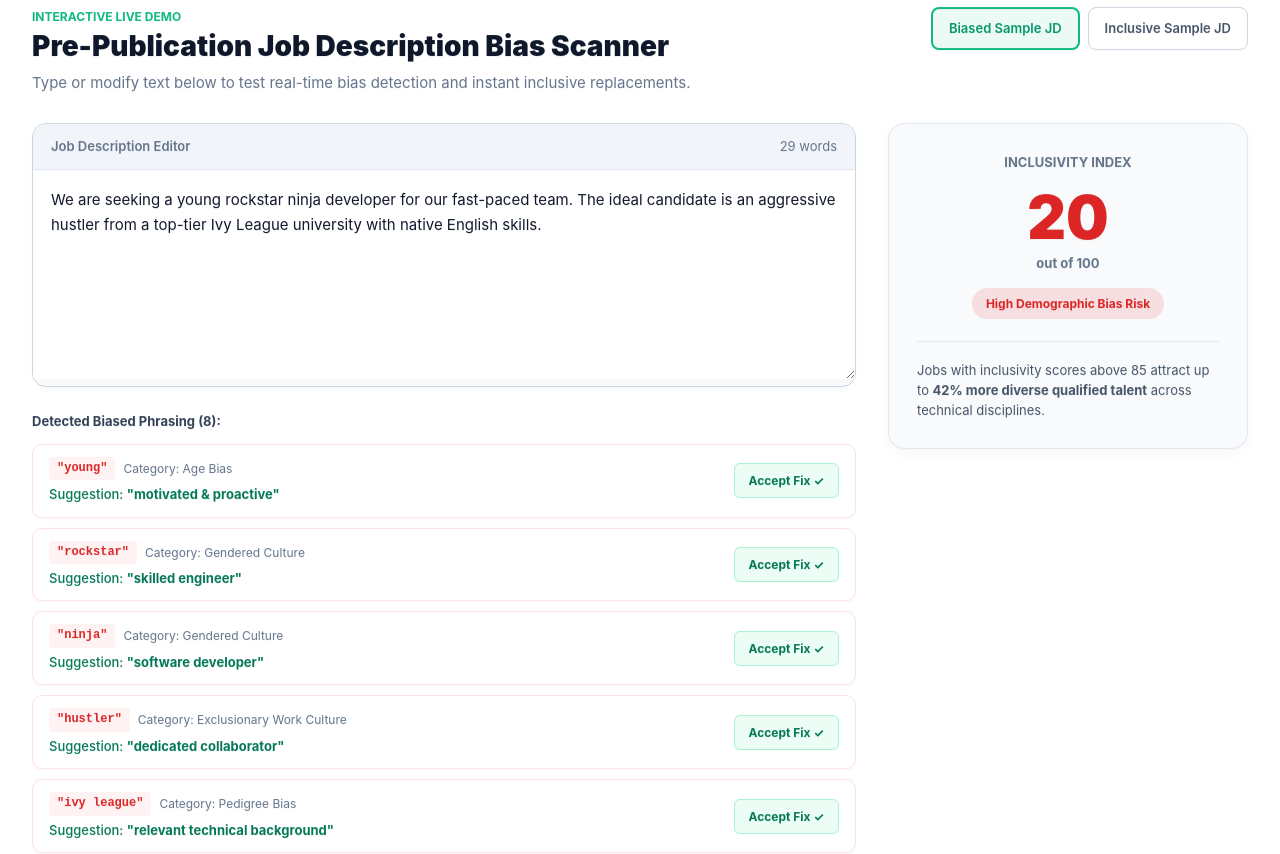
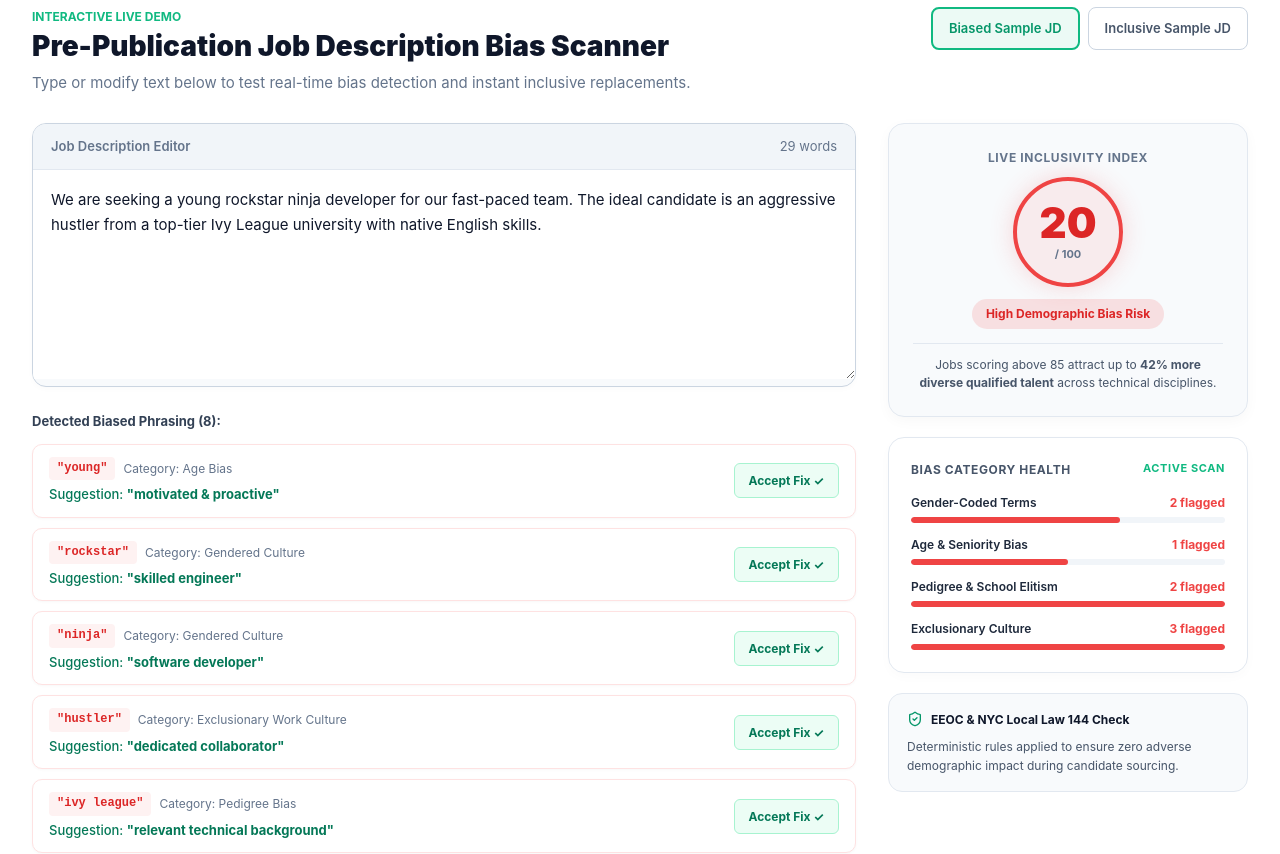
Before and after one commit to pateladil910/AI-Hiring-Bias-Detector, a React (Vite) app in the folder Frontend/: page / in a window 1280 px wide. Shown: the part 920-1774 px from the top of the page. Built offline with nearby package versions, Linux system fonts and the light colour scheme; no server answers.

Commit message:
feat(landing): populate right-side analytics column with health meters and sticky layout

```diff
--- a/Frontend/src/pages/Landing.jsx
+++ b/Frontend/src/pages/Landing.jsx
@@ -590,46 +590,145 @@ export default function Landing() {
               </div>
             </div>
 
-            {/* Score Breakdown Panel */}
+            {/* Rich Real-Time Analytics & Inclusivity Breakdown Panel */}
+            <div
+              style={{
+                position: 'sticky',
+                top: 88,
+                display: 'flex',
+                flexDirection: 'column',
+                gap: 20,
+              }}
+            >
+              {/* Primary Inclusivity Score Card */}
               <div
                 style={{
                   background: '#f8fafc',
                   border: '1px solid #e2e8f0',
                   borderRadius: 16,
-                padding: 28,
+                  padding: 24,
                   textAlign: 'center',
                   boxShadow: '0 4px 14px rgba(0, 0, 0, 0.03)',
                 }}
               >
-              <div style={{ fontSize: 13, fontWeight: 700, color: '#64748b', textTransform: 'uppercase', marginBottom: 14 }}>
-                Inclusivity Index
+                <div style={{ fontSize: 12, fontWeight: 700, color: '#64748b', textTransform: 'uppercase', letterSpacing: '0.05em', marginBottom: 10 }}>
+                  Live Inclusivity Index
                 </div>
 
-              {/* Large Score Metric */}
-              <div style={{ fontSize: 60, fontWeight: 900, color: score >= 80 ? '#059669' : score >= 60 ? '#d97706' : '#dc2626', lineHeight: 1 }}>
+                {/* Score Number with Circular Glow Ring */}
+                <div
+                  style={{
+                    width: 110,
+                    height: 110,
+                    borderRadius: '50%',
+                    margin: '0 auto 12px',
+                    display: 'flex',
+                    flexDirection: 'column',
+                    alignItems: 'center',
+                    justifyContent: 'center',
+                    background: score >= 80 ? 'rgba(16, 185, 129, 0.08)' : score >= 60 ? 'rgba(245, 158, 11, 0.08)' : 'rgba(239, 68, 68, 0.08)',
+                    border: `4px solid ${score >= 80 ? '#10b981' : score >= 60 ? '#f59e0b' : '#ef4444'}`,
+                    boxShadow: `0 0 24px ${score >= 80 ? 'rgba(16, 185, 129, 0.2)' : score >= 60 ? 'rgba(245, 158, 11, 0.2)' : 'rgba(239, 68, 68, 0.2)'}`,
+                  }}
+                >
+                  <span style={{ fontSize: 42, fontWeight: 900, color: score >= 80 ? '#059669' : score >= 60 ? '#d97706' : '#dc2626', lineHeight: 1 }}>
                     {score}
-              </div>
-              <div style={{ fontSize: 13, fontWeight: 700, color: '#64748b', marginTop: 6 }}>
-                out of 100
+                  </span>
+                  <span style={{ fontSize: 11, fontWeight: 700, color: '#64748b', marginTop: 2 }}>
+                    / 100
+                  </span>
                 </div>
 
                 <div
                   style={{
                     display: 'inline-block',
-                  marginTop: 14,
-                  padding: '6px 14px',
+                    padding: '5px 14px',
                     borderRadius: 9999,
                     fontSize: 12,
                     fontWeight: 700,
                     background: score >= 80 ? 'rgba(16, 185, 129, 0.15)' : 'rgba(239, 68, 68, 0.15)',
                     color: score >= 80 ? '#047857' : '#dc2626',
+                    marginBottom: 14,
                   }}
                 >
                   {score >= 80 ? 'Inclusive & Ready to Post' : 'High Demographic Bias Risk'}
                 </div>
 
-              <div style={{ borderTop: '1px solid #e2e8f0', marginTop: 22, paddingTop: 18, textAlign: 'left', fontSize: 13, color: '#475569', lineHeight: 1.55 }}>
-                Jobs with inclusivity scores above 85 attract up to <strong>42% more diverse qualified talent</strong> across technical disciplines.
+                <p style={{ margin: 0, fontSize: 12, color: '#475569', lineHeight: 1.5, borderTop: '1px solid #e2e8f0', paddingTop: 12 }}>
+                  Jobs scoring above 85 attract up to <strong>42% more diverse qualified talent</strong> across technical disciplines.
+                </p>
+              </div>
+
+              {/* Real-time Category Breakdown Card */}
+              <div
+                style={{
+                  background: '#ffffff',
+                  border: '1px solid #e2e8f0',
+                  borderRadius: 16,
+                  padding: 22,
+                  boxShadow: '0 4px 12px rgba(0, 0, 0, 0.02)',
+                }}
+              >
+                <div style={{ fontSize: 12, fontWeight: 700, color: '#475569', textTransform: 'uppercase', letterSpacing: '0.05em', marginBottom: 14, display: 'flex', justifyContent: 'space-between', alignItems: 'center' }}>
+                  <span>Bias Category Health</span>
+                  <span style={{ color: '#10b981', fontSize: 11 }}>Active Scan</span>
+                </div>
+
+                <div style={{ display: 'flex', flexDirection: 'column', gap: 12 }}>
+                  {[
+                    { label: 'Gender-Coded Terms', count: flags.filter(f => f.category.toLowerCase().includes('gender')).length, max: 3 },
+                    { label: 'Age & Seniority Bias', count: flags.filter(f => f.category.toLowerCase().includes('age')).length, max: 2 },
+                    { label: 'Pedigree & School Elitism', count: flags.filter(f => f.category.toLowerCase().includes('pedigree')).length, max: 2 },
+                    { label: 'Exclusionary Culture', count: flags.filter(f => f.category.toLowerCase().includes('culture')).length, max: 3 },
+                  ].map((cat, i) => {
+                    const hasIssues = cat.count > 0;
+                    const pct = hasIssues ? Math.max(25, (cat.count / cat.max) * 100) : 0;
+                    return (
+                      <div key={i}>
+                        <div style={{ display: 'flex', justifyContent: 'space-between', fontSize: 12, marginBottom: 5 }}>
+                          <span style={{ fontWeight: 600, color: '#1e293b' }}>{cat.label}</span>
+                          <span style={{ fontWeight: 700, color: hasIssues ? '#ef4444' : '#10b981' }}>
+                            {hasIssues ? `${cat.count} flagged` : 'Clean ✓'}
+                          </span>
+                        </div>
+                        <div style={{ height: 6, background: '#f1f5f9', borderRadius: 9999, overflow: 'hidden' }}>
+                          <div
+                            style={{
+                              height: '100%',
+                              width: hasIssues ? `${pct}%` : '100%',
+                              background: hasIssues ? '#ef4444' : '#10b981',
+                              borderRadius: 9999,
+                              transition: 'width 0.3s ease',
+                            }}
+                          />
+                        </div>
+                      </div>
+                    );
+                  })}
+                </div>
+              </div>
+
+              {/* Real-time Compliance Verification Badge */}
+              <div
+                style={{
+                  background: '#f8fafc',
+                  border: '1px solid #e2e8f0',
+                  borderRadius: 14,
+                  padding: '16px 18px',
+                  display: 'flex',
+                  flexDirection: 'column',
+                  gap: 8,
+                  fontSize: 12,
+                  color: '#475569',
+                }}
+              >
+                <div style={{ display: 'flex', alignItems: 'center', gap: 8, fontWeight: 700, color: '#0f172a' }}>
+                  <ShieldCheck size={16} color="#059669" />
+                  <span>EEOC & NYC Local Law 144 Check</span>
+                </div>
+                <div>
+                  Deterministic rules applied to ensure zero adverse demographic impact during candidate sourcing.
+                </div>
               </div>
             </div>
           </div>
```
Lines whose indentation alone changed are shown as unchanged.
